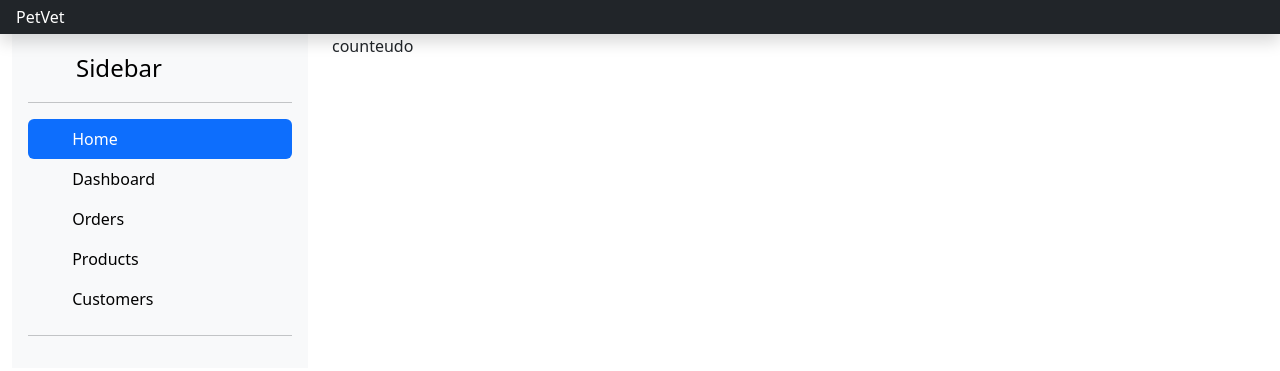
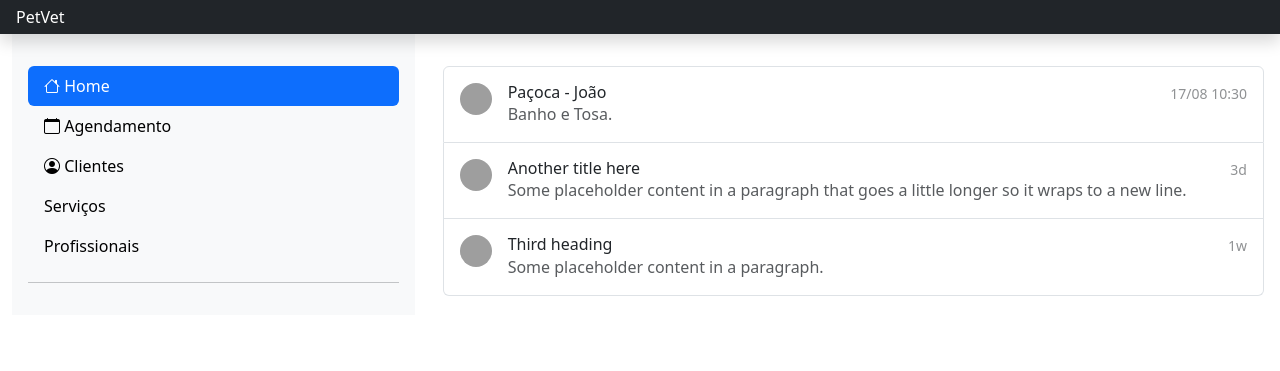
Before and after one commit to ecaramba/aula-node, a website: page petvet/front/index.html in a window 1280 px wide. Drawn offline with nearby package versions, Linux system fonts and the light colour scheme; grey boxes are pictures that could not be loaded.

Commit message:
tela agendamento

```diff
--- a/petvet/front/index.html
+++ b/petvet/front/index.html
@@ -36,42 +36,38 @@
     <!-- principal -->
     <div class="container-fluid">
         <div class="row">
-            <div class="col-3">
-                <div class="d-flex flex-column flex-shrink-0 p-3 bg-body-tertiary" >
-                    <a href="/" class="d-flex align-items-center mb-3 mb-md-0 me-md-auto link-body-emphasis text-decoration-none">
-                      <svg class="bi pe-none me-2" width="40" height="32"><use xlink:href="#bootstrap"></use></svg>
-                      <span class="fs-4">Sidebar</span>
-                    </a>
-                    <hr>
-                    <ul class="nav nav-pills flex-column mb-auto">
+            <div class="col-4">
+                <div class=" p-3 bg-body-tertiary" >
+
+                    <ul class="nav nav-pills flex-column mb-auto mt-3">
                       <li class="nav-item">
                         <a href="#" class="nav-link active" aria-current="page">
-                          <svg class="bi pe-none me-2" width="16" height="16"><use xlink:href="#home"></use></svg>
+                            <i class="bi bi-house"></i>
                           Home
                         </a>
                       </li>
                       <li>
-                        <a href="#" class="nav-link link-body-emphasis">
-                          <svg class="bi pe-none me-2" width="16" height="16"><use xlink:href="#speedometer2"></use></svg>
-                          Dashboard
+                        <a href="#" class="nav-link  link-body-emphasis">
+                            <i class="bi bi-calendar"></i>
+                          Agendamento
                         </a>
                       </li>
                       <li>
                         <a href="#" class="nav-link link-body-emphasis">
-                          <svg class="bi pe-none me-2" width="16" height="16"><use xlink:href="#table"></use></svg>
-                          Orders
+                            <i class="bi bi-person-circle"></i>
+                          Clientes
                         </a>
                       </li>
                       <li>
                         <a href="#" class="nav-link link-body-emphasis">
-                          <svg class="bi pe-none me-2" width="16" height="16"><use xlink:href="#grid"></use></svg>
-                          Products
+
+                          Serviços
                         </a>
                       </li>
                       <li>
                         <a href="#" class="nav-link link-body-emphasis">
-                          <svg class="bi pe-none me-2" width="16" height="16"><use xlink:href="#people-circle"></use></svg>
-                          Customers
+                          Profissionais
+
                         </a>
                       </li>
                     </ul>
@@ -80,8 +76,40 @@
                   </div>
             </div>
 
-            <div class="col-9">
-                counteudo
+            <!-- conteudo -->
+            <div class="col-8 p-3 mt-3">
+                <div class="list-group">
+                    <a href="#" class="list-group-item list-group-item-action d-flex gap-3 py-3" aria-current="true">
+                      <img src="https://github.com/twbs.png" alt="twbs" width="32" height="32" class="rounded-circle flex-shrink-0">
+                      <div class="d-flex gap-2 w-100 justify-content-between">
+                        <div>
+                          <h6 class="mb-0">Paçoca - João</h6>
+                          <p class="mb-0 opacity-75">Banho e Tosa.</p>
+                        </div>
+                        <small class="opacity-50 text-nowrap">17/08 10:30</small>
+                      </div>
+                    </a>
+                    <a href="#" class="list-group-item list-group-item-action d-flex gap-3 py-3" aria-current="true">
+                      <img src="https://github.com/twbs.png" alt="twbs" width="32" height="32" class="rounded-circle flex-shrink-0">
+                      <div class="d-flex gap-2 w-100 justify-content-between">
+                        <div>
+                          <h6 class="mb-0">Another title here</h6>
+                          <p class="mb-0 opacity-75">Some placeholder content in a paragraph that goes a little longer so it wraps to a new line.</p>
+                        </div>
+                        <small class="opacity-50 text-nowrap">3d</small>
+                      </div>
+                    </a>
+                    <a href="#" class="list-group-item list-group-item-action d-flex gap-3 py-3" aria-current="true">
+                      <img src="https://github.com/twbs.png" alt="twbs" width="32" height="32" class="rounded-circle flex-shrink-0">
+                      <div class="d-flex gap-2 w-100 justify-content-between">
+                        <div>
+                          <h6 class="mb-0">Third heading</h6>
+                          <p class="mb-0 opacity-75">Some placeholder content in a paragraph.</p>
+                        </div>
+                        <small class="opacity-50 text-nowrap">1w</small>
+                      </div>
+                    </a>
+                  </div>
             </div>
 
         </div>
```
